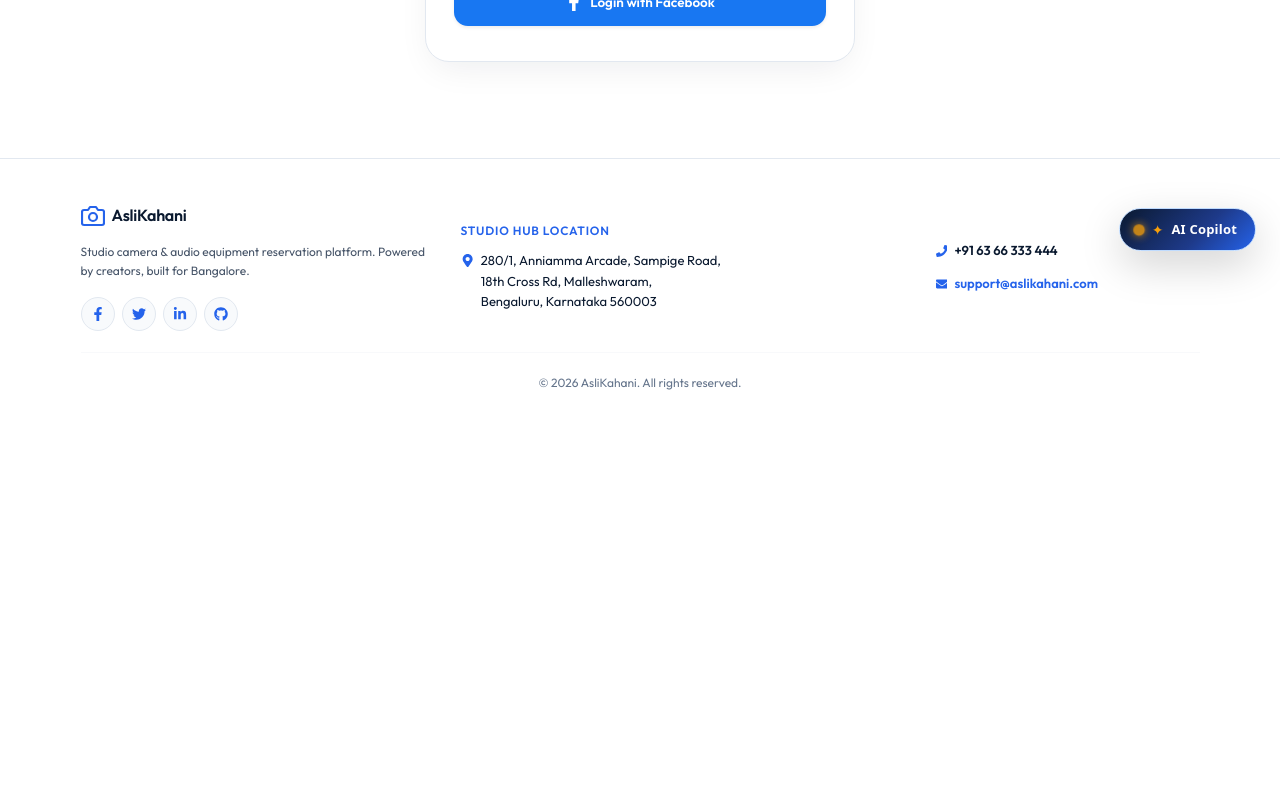
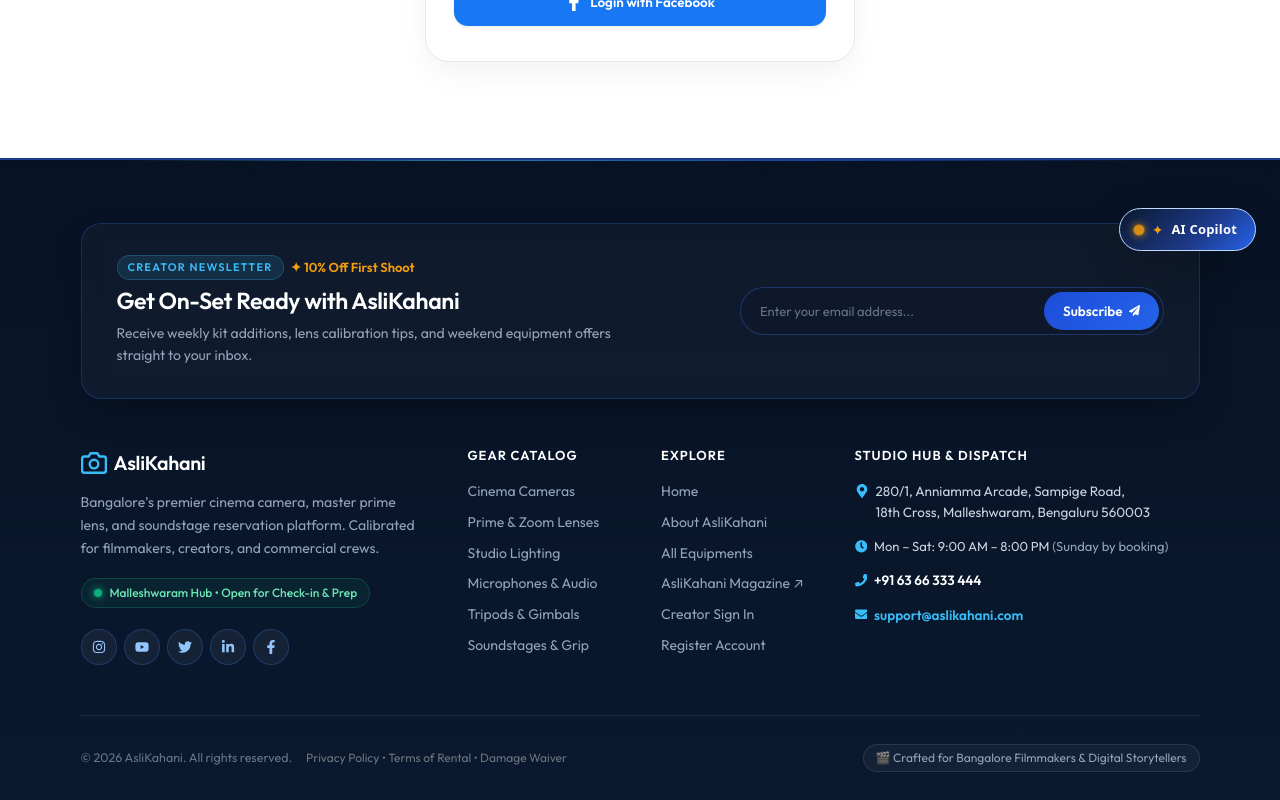
Before and after one commit to lakshmi2214/Asset-frontend-, a React (Create React App) app: page /login in a window 1280 px wide. Shown: the part 525-1325 px from the top of the page. Before the commit the page ends 942 px from the top, so only its background shows below. Built offline with nearby package versions, Linux system fonts and the light colour scheme.

Commit message:
feat: redesign footer with deep midnight navy studio theme, live prep status, and creator dispatch

```diff
--- a/src/Css/index.css
+++ b/src/Css/index.css
@@ -3849,3 +3849,220 @@ strong, b, th,
   margin: 0;
   font-weight: 400;
 }
+
+/* ================================================================
+   Cinema Studio Footer (Deep Midnight Navy with Cyan/Amber Highlights)
+================================================================ */
+.ak-footer-root {
+  background: linear-gradient(180deg, #071224 0%, #0a192f 100%);
+  color: #e2e8f0;
+  border-top: 2px solid #1e3a8a;
+  padding: 4.5rem 0 2rem;
+  margin-top: auto;
+  position: relative;
+  overflow: hidden;
+}
+
+.ak-footer-root::before {
+  content: '';
+  position: absolute;
+  top: 0;
+  left: 10%;
+  right: 10%;
+  height: 1px;
+  background: linear-gradient(90deg, transparent, #38bdf8, #2563eb, transparent);
+  opacity: 0.6;
+}
+
+.ak-footer-newsletter-box {
+  background: rgba(255, 255, 255, 0.03);
+  border: 1px solid rgba(59, 130, 246, 0.22);
+  border-radius: 20px;
+  padding: 2.25rem 2.5rem;
+  margin-bottom: 3.5rem;
+  backdrop-filter: blur(10px);
+  box-shadow: 0 16px 36px -10px rgba(0, 0, 0, 0.35);
+}
+
+.ak-footer-newsletter-badge {
+  font-size: 11px;
+  font-weight: 600;
+  letter-spacing: 1.2px;
+  text-transform: uppercase;
+  color: #38bdf8;
+  background: rgba(56, 189, 248, 0.12);
+  padding: 3px 10px;
+  border-radius: 9999px;
+  border: 1px solid rgba(56, 189, 248, 0.25);
+}
+
+.ak-footer-newsletter-title {
+  font-size: 1.65rem;
+  font-weight: 600;
+  color: #ffffff;
+  letter-spacing: -0.4px;
+}
+
+.ak-footer-newsletter-sub {
+  font-size: 14px;
+  color: #94a3b8;
+  line-height: 1.6;
+  max-width: 520px;
+  font-weight: 400;
+}
+
+.ak-newsletter-form {
+  display: flex;
+  align-items: center;
+  background: rgba(15, 23, 42, 0.6);
+  border: 1.5px solid rgba(59, 130, 246, 0.3);
+  border-radius: 9999px;
+  padding: 4px;
+  transition: all 0.2s ease;
+}
+
+.ak-newsletter-form:focus-within {
+  border-color: #38bdf8;
+  box-shadow: 0 0 0 3px rgba(56, 189, 248, 0.18);
+}
+
+.ak-newsletter-input {
+  flex: 1;
+  background: transparent;
+  border: none;
+  outline: none;
+  font-size: 13.5px;
+  color: #ffffff;
+  padding: 0.65rem 1.1rem;
+  font-weight: 400;
+}
+
+.ak-newsletter-input::placeholder {
+  color: #64748b;
+  font-size: 13px;
+}
+
+.ak-newsletter-btn {
+  display: inline-flex;
+  align-items: center;
+  gap: 6px;
+  background: linear-gradient(135deg, #1d4ed8 0%, #2563eb 100%);
+  color: #ffffff;
+  border: none;
+  border-radius: 9999px;
+  padding: 0.65rem 1.35rem;
+  font-weight: 600;
+  font-size: 13.5px;
+  cursor: pointer;
+  transition: all 0.2s ease;
+  flex-shrink: 0;
+}
+
+.ak-newsletter-btn:hover {
+  background: #1e40af;
+  box-shadow: 0 2px 10px rgba(37, 99, 235, 0.4);
+}
+
+.ak-newsletter-success {
+  background: rgba(16, 185, 129, 0.12);
+  border: 1px solid rgba(16, 185, 129, 0.3);
+  color: #6ee7b7;
+  padding: 0.75rem 1.25rem;
+  border-radius: 12px;
+  font-size: 13.5px;
+  font-weight: 500;
+}
+
+.ak-footer-heading {
+  font-size: 13px;
+  font-weight: 600;
+  color: #ffffff;
+  text-transform: uppercase;
+  letter-spacing: 1px;
+  margin-bottom: 1.25rem;
+}
+
+.ak-footer-link {
+  display: block;
+  font-size: 14px;
+  color: #94a3b8;
+  text-decoration: none;
+  margin-bottom: 0.7rem;
+  font-weight: 400;
+  transition: all 0.2s ease;
+}
+
+.ak-footer-link:hover {
+  color: #38bdf8;
+  transform: translateX(3px);
+}
+
+.ak-footer-social-btn {
+  width: 36px;
+  height: 36px;
+  border-radius: 50%;
+  background: rgba(255, 255, 255, 0.05);
+  border: 1px solid rgba(59, 130, 246, 0.25);
+  color: #93c5fd;
+  display: flex;
+  align-items: center;
+  justify-content: center;
+  transition: all 0.2s ease;
+  text-decoration: none;
+}
+
+.ak-footer-social-btn:hover {
+  background: #2563eb;
+  color: #ffffff;
+  border-color: #2563eb;
+  transform: translateY(-3px);
+  box-shadow: 0 4px 12px rgba(37, 99, 235, 0.4);
+}
+
+.ak-footer-status-pill {
+  display: inline-flex;
+  align-items: center;
+  gap: 8px;
+  background: rgba(16, 185, 129, 0.08);
+  border: 1px solid rgba(16, 185, 129, 0.25);
+  color: #6ee7b7;
+  font-size: 12px;
+  font-weight: 500;
+  padding: 5px 12px;
+  border-radius: 9999px;
+  width: fit-content;
+}
+
+.ak-footer-status-dot {
+  width: 8px;
+  height: 8px;
+  background-color: #10b981;
+  border-radius: 50%;
+  display: inline-block;
+  box-shadow: 0 0 8px #10b981;
+  animation: pulseDot 2s infinite;
+}
+
+@keyframes pulseDot {
+  0%, 100% { opacity: 1; transform: scale(1); }
+  50% { opacity: 0.5; transform: scale(1.2); }
+}
+
+.ak-footer-bottom {
+  border-top: 1px solid rgba(255, 255, 255, 0.08);
+  padding-top: 2rem;
+  margin-top: 3.5rem;
+  font-size: 12.5px;
+  color: #64748b;
+  font-weight: 400;
+}
+
+.ak-footer-cinema-badge {
+  display: inline-block;
+  background: rgba(255, 255, 255, 0.04);
+  border: 1px solid rgba(255, 255, 255, 0.1);
+  padding: 4px 12px;
+  border-radius: 9999px;
+  color: #94a3b8;
+  font-size: 12px;
+}
--- a/src/Home/Footer.js
+++ b/src/Home/Footer.js
@@ -1,60 +1,191 @@
-import React from 'react';
+import React, { useState } from 'react';
 import { Container, Row, Col } from 'react-bootstrap';
-import { FaMapMarkerAlt, FaPhone, FaEnvelope, FaFacebookF, FaTwitter, FaLinkedinIn, FaGithub } from 'react-icons/fa';
+import { Link } from 'react-router-dom';
+import {
+  FaMapMarkerAlt,
+  FaPhone,
+  FaEnvelope,
+  FaFacebookF,
+  FaTwitter,
+  FaLinkedinIn,
+  FaInstagram,
+  FaYoutube,
+  FaClock,
+  FaPaperPlane,
+} from 'react-icons/fa';
 
 const Footer = () => {
+  const [subscribed, setSubscribed] = useState(false);
+  const [email, setEmail] = useState('');
+
+  const handleSubscribe = (e) => {
+    e.preventDefault();
+    if (email) {
+      setSubscribed(true);
+      setEmail('');
+    }
+  };
+
   return (
-        <footer style={{ backgroundColor: '#ffffff', color: '#0a192f', padding: '45px 0 25px', marginTop: 'auto', borderTop: '1.5px solid #e2e8f0' }}>
+    <footer className="ak-footer-root">
       <Container>
-                <Row className="g-4 align-items-center">
-                    <Col lg={4} md={12}>
+        {/* ── PRE-FOOTER CREATOR CLUB NEWSLETTER ── */}
+        <div className="ak-footer-newsletter-box">
+          <Row className="align-items-center g-4">
+            <Col lg={7} md={12}>
+              <div className="d-flex align-items-center gap-2 mb-2">
+                <span className="ak-footer-newsletter-badge">CREATOR NEWSLETTER</span>
+                <span style={{ color: '#f59e0b', fontSize: '13px', fontWeight: 600 }}>✦ 10% Off First Shoot</span>
+              </div>
+              <h3 className="ak-footer-newsletter-title mb-2">
+                Get On-Set Ready with AsliKahani
+              </h3>
+              <p className="ak-footer-newsletter-sub mb-0">
+                Receive weekly kit additions, lens calibration tips, and weekend equipment offers straight to your inbox.
+              </p>
+            </Col>
+            <Col lg={5} md={12}>
+              {subscribed ? (
+                <div className="ak-newsletter-success">
+                  <span>✓ You're in! Check your inbox for your 10% promo code.</span>
+                </div>
+              ) : (
+                <form onSubmit={handleSubscribe} className="ak-newsletter-form">
+                  <input
+                    type="email"
+                    className="ak-newsletter-input"
+                    placeholder="Enter your email address..."
+                    value={email}
+                    onChange={(e) => setEmail(e.target.value)}
+                    required
+                  />
+                  <button type="submit" className="ak-newsletter-btn">
+                    <span>Subscribe</span>
+                    <FaPaperPlane size={11} />
+                  </button>
+                </form>
+              )}
+            </Col>
+          </Row>
+        </div>
+
+        {/* ── 4-COLUMN MAIN FOOTER CONTENT ── */}
+        <Row className="g-5">
+          {/* Col 1: Brand & Live Status */}
+          <Col lg={4} md={6}>
             <div className="d-flex align-items-center gap-2 mb-3">
-                            <svg width="24" height="24" viewBox="0 0 24 24" fill="none" stroke="#2563eb" strokeWidth="2.2" strokeLinecap="round" strokeLinejoin="round">
+              <svg width="26" height="26" viewBox="0 0 24 24" fill="none" stroke="#38bdf8" strokeWidth="2.2" strokeLinecap="round" strokeLinejoin="round">
                 <path d="M23 19a2 2 0 0 1-2 2H3a2 2 0 0 1-2-2V8a2 2 0 0 1 2-2h4l2-3h6l2 3h4a2 2 0 0 1 2 2z" />
                 <circle cx="12" cy="13" r="4" />
               </svg>
-                            <h5 style={{ fontWeight: 600, margin: 0, letterSpacing: '-0.3px', color: '#0a192f', fontSize: '1.15rem' }}>AsliKahani</h5>
+              <span style={{ fontWeight: 600, fontSize: '1.4rem', color: '#ffffff', letterSpacing: '-0.3px' }}>
+                AsliKahani
+              </span>
             </div>
-                        <p style={{ color: '#475569', lineHeight: 1.6, fontSize: '12px', marginBottom: '1.2rem', fontWeight: 400 }}>
-                            Studio camera &amp; audio equipment reservation platform. Powered by creators, built for Bangalore.
+            <p style={{ color: '#94a3b8', fontSize: '14px', lineHeight: 1.65, marginBottom: '1.25rem', fontWeight: 400 }}>
+              Bangalore's premier cinema camera, master prime lens, and soundstage reservation platform. Calibrated for filmmakers, creators, and commercial crews.
             </p>
-                        <div className="d-flex gap-2">
-                            {[FaFacebookF, FaTwitter, FaLinkedinIn, FaGithub].map((Icon, idx) => (
-                                <div key={idx} className="social-icon" style={{ width: '34px', height: '34px', backgroundColor: '#f8fafc', border: '1px solid #e2e8f0', borderRadius: '50%', display: 'flex', alignItems: 'center', justifyContent: 'center', color: '#2563eb', transition: 'all 0.2s ease' }}>
+
+            {/* Live studio hub status */}
+            <div className="ak-footer-status-pill">
+              <span className="ak-footer-status-dot"></span>
+              <span>Malleshwaram Hub • Open for Check-in &amp; Prep</span>
+            </div>
+
+            {/* Social Icons */}
+            <div className="d-flex gap-2 mt-4">
+              {[
+                { Icon: FaInstagram, href: 'https://instagram.com' },
+                { Icon: FaYoutube, href: 'https://youtube.com' },
+                { Icon: FaTwitter, href: 'https://twitter.com' },
+                { Icon: FaLinkedinIn, href: 'https://linkedin.com' },
+                { Icon: FaFacebookF, href: 'https://facebook.com' },
+              ].map(({ Icon, href }, idx) => (
+                <a
+                  key={idx}
+                  href={href}
+                  target="_blank"
+                  rel="noopener noreferrer"
+                  className="ak-footer-social-btn"
+                  aria-label="Social Link"
+                >
                   <Icon size={14} />
-                                </div>
+                </a>
               ))}
             </div>
           </Col>
 
-                    <Col lg={5} md={6}>
-                        <h6 style={{ fontWeight: 600, textTransform: 'uppercase', letterSpacing: '0.8px', marginBottom: '0.85rem', color: '#2563eb', fontSize: '12px' }}>Studio Hub Location</h6>
-                        <div className="d-flex align-items-start gap-2">
-                            <FaMapMarkerAlt className="mt-1" style={{ color: '#2563eb', fontSize: '0.95rem', flexShrink: 0 }} />
-                            <div style={{ color: '#0a192f', fontSize: '13px', lineHeight: 1.55, fontWeight: 400 }}>
-                                280/1, Anniamma Arcade, Sampige Road, <br />
-                                18th Cross Rd, Malleshwaram, <br />
-                                Bengaluru, Karnataka 560003
+          {/* Col 2: Equipment Catalog */}
+          <Col lg={2} md={6} xs={6}>
+            <h6 className="ak-footer-heading">Gear Catalog</h6>
+            <Link to="/assets" className="ak-footer-link">Cinema Cameras</Link>
+            <Link to="/assets" className="ak-footer-link">Prime &amp; Zoom Lenses</Link>
+            <Link to="/assets" className="ak-footer-link">Studio Lighting</Link>
+            <Link to="/assets" className="ak-footer-link">Microphones &amp; Audio</Link>
+            <Link to="/assets" className="ak-footer-link">Tripods &amp; Gimbals</Link>
+            <Link to="/assets" className="ak-footer-link">Soundstages &amp; Grip</Link>
+          </Col>
+
+          {/* Col 3: Quick Links & Platform */}
+          <Col lg={2} md={6} xs={6}>
+            <h6 className="ak-footer-heading">Explore</h6>
+            <Link to="/" className="ak-footer-link">Home</Link>
+            <Link to="/about" className="ak-footer-link">About AsliKahani</Link>
+            <Link to="/assets" className="ak-footer-link">All Equipments</Link>
+            <a href="https://aslikahani.com" target="_blank" rel="noopener noreferrer" className="ak-footer-link">
+              AsliKahani Magazine ↗
+            </a>
+            <Link to="/login" className="ak-footer-link">Creator Sign In</Link>
+            <Link to="/signup" className="ak-footer-link">Register Account</Link>
+          </Col>
+
+          {/* Col 4: Hub Dispatch & Contacts */}
+          <Col lg={4} md={6}>
+            <h6 className="ak-footer-heading">Studio Hub &amp; Dispatch</h6>
+            <div className="d-flex align-items-start gap-2 mb-3">
+              <FaMapMarkerAlt className="mt-1 flex-shrink-0" style={{ color: '#38bdf8', fontSize: '1rem' }} />
+              <div style={{ color: '#cbd5e1', fontSize: '13.5px', lineHeight: 1.55 }}>
+                280/1, Anniamma Arcade, Sampige Road,<br />
+                18th Cross, Malleshwaram, Bengaluru 560003
               </div>
             </div>
-                    </Col>
 
-                    <Col lg={3} md={6}>
-                        <div className="d-flex flex-column gap-3">
+            <div className="d-flex align-items-center gap-2 mb-3">
+              <FaClock className="flex-shrink-0" style={{ color: '#38bdf8', fontSize: '0.9rem' }} />
+              <div style={{ color: '#cbd5e1', fontSize: '13px' }}>
+                Mon – Sat: 9:00 AM – 8:00 PM <span style={{ color: '#94a3b8' }}>(Sunday by booking)</span>
+              </div>
+            </div>
+
+            <div className="d-flex align-items-center gap-2 mb-3">
+              <FaPhone className="flex-shrink-0" style={{ color: '#38bdf8', fontSize: '0.9rem' }} />
+              <a href="tel:+916366333444" style={{ color: '#ffffff', fontSize: '13.5px', fontWeight: 600, textDecoration: 'none' }}>
+                +91 63 66 333 444
+              </a>
+            </div>
+
             <div className="d-flex align-items-center gap-2">
-                                <FaPhone style={{ color: '#2563eb', fontSize: '0.85rem' }} />
-                                <div style={{ color: '#0a192f', fontSize: '13px', fontWeight: 600 }}>+91 63 66 333 444</div>
-                            </div>
-                            <div className="d-flex align-items-center gap-2">
-                                <FaEnvelope style={{ color: '#2563eb', fontSize: '0.85rem' }} />
-                                <a href="mailto:support@aslikahani.com" style={{ color: '#2563eb', textDecoration: 'none', fontSize: '13px', fontWeight: 600 }}>support@aslikahani.com</a>
-                            </div>
+              <FaEnvelope className="flex-shrink-0" style={{ color: '#38bdf8', fontSize: '0.9rem' }} />
+              <a href="mailto:support@aslikahani.com" style={{ color: '#38bdf8', fontSize: '13.5px', fontWeight: 600, textDecoration: 'none' }}>
+                support@aslikahani.com
+              </a>
             </div>
           </Col>
         </Row>
-                <hr className="my-4" style={{ borderColor: '#e2e8f0' }} />
-                <div className="text-center" style={{ color: '#64748b', fontSize: '12px', fontWeight: 400 }}>
-                    © {new Date().getFullYear()} AsliKahani. All rights reserved.
+
+        {/* ── BOTTOM COPYRIGHT & BADGE ── */}
+        <div className="ak-footer-bottom">
+          <Row className="align-items-center g-3">
+            <Col md={6} className="text-center text-md-start">
+              <span>© {new Date().getFullYear()} AsliKahani. All rights reserved.</span>
+              <span className="ms-3 text-secondary d-none d-sm-inline">Privacy Policy • Terms of Rental • Damage Waiver</span>
+            </Col>
+            <Col md={6} className="text-center text-md-end">
+              <span className="ak-footer-cinema-badge">
+                🎬 Crafted for Bangalore Filmmakers &amp; Digital Storytellers
+              </span>
+            </Col>
+          </Row>
         </div>
       </Container>
     </footer>
```
Lines whose indentation alone changed are shown as unchanged.
